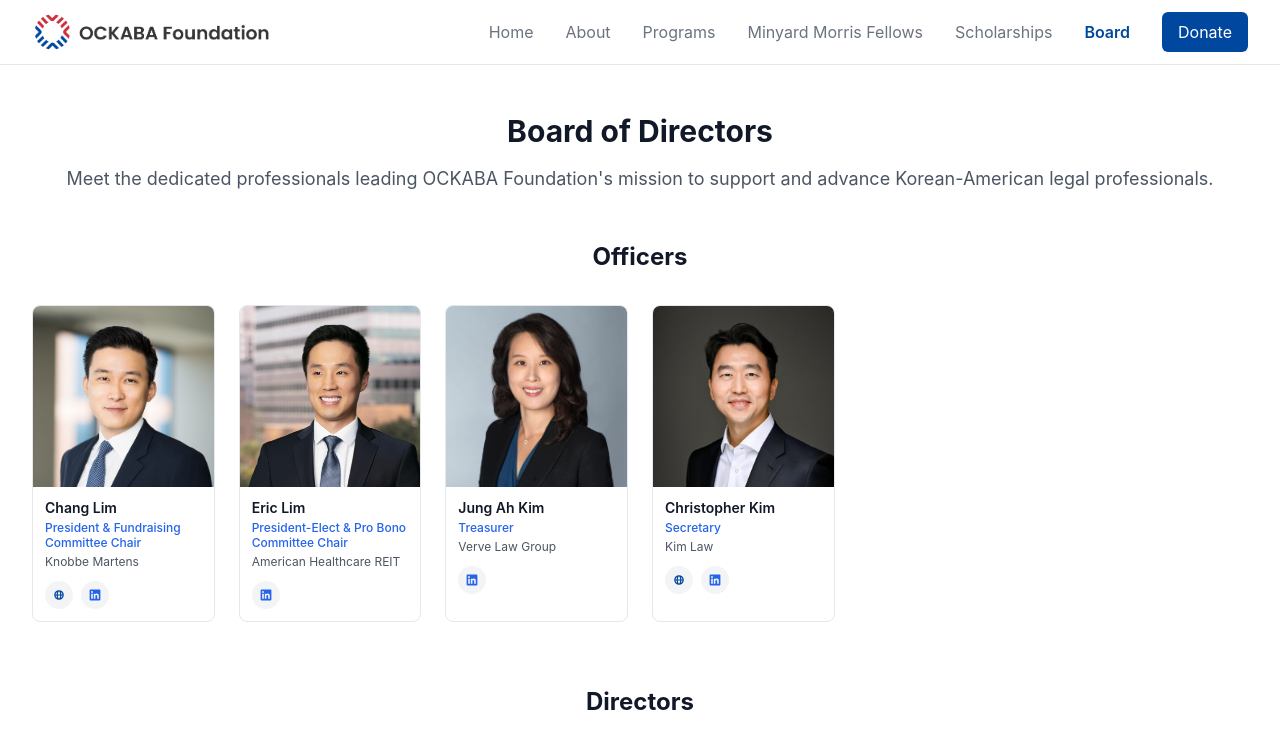
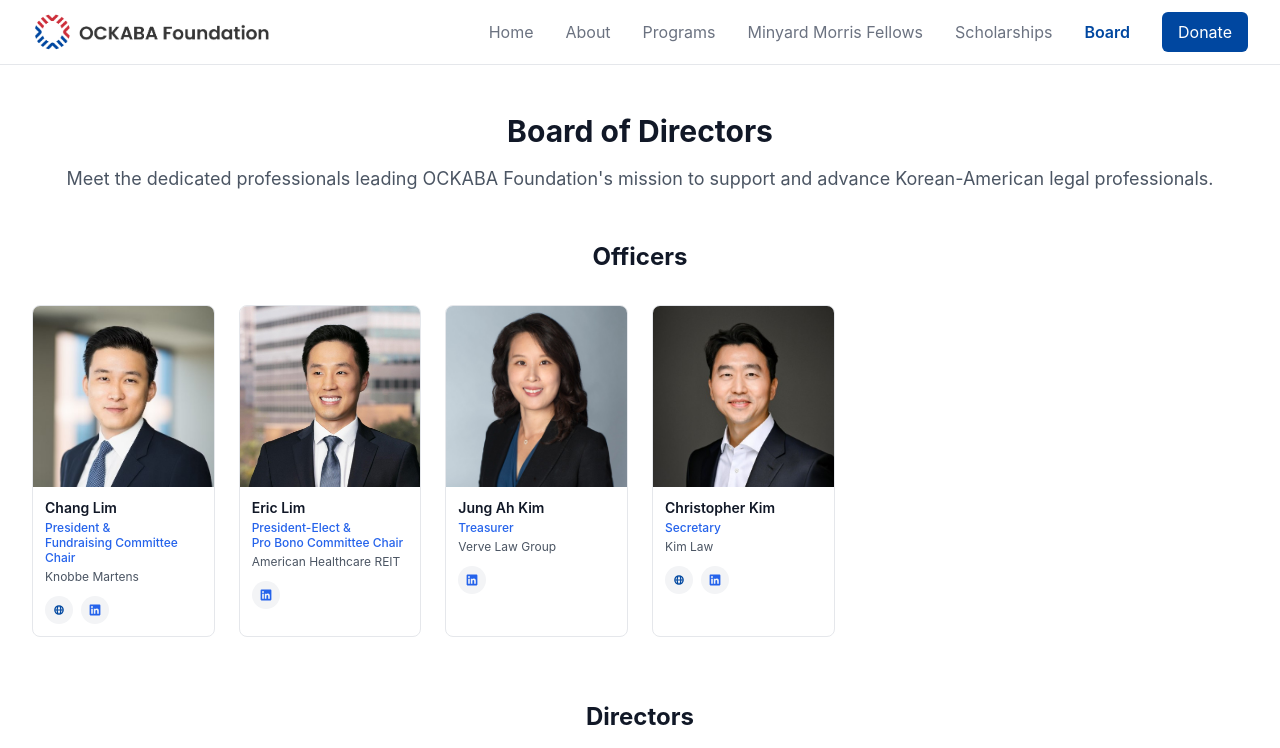
Before and after one commit to quadra2003/ockabaf, a Next.js app: page /board in a window 1280 px wide. Shown: the top 748 px of the page. Built offline with nearby package versions, Linux system fonts and the light colour scheme.

Commit message:
Update board.js

```diff
--- a/pages/board.js
+++ b/pages/board.js
@@ -2,8 +2,8 @@
 
 export default function Board() {
   const officers = [
-    { name: "Chang Lim", title: "President & Fundraising Committee Chair", affiliation: "Knobbe Martens", photo: "Chang.jpg", website: "https://www.knobbe.com/professionals/chang-lim/", linkedin: "https://www.linkedin.com/in/changsiklim/" },
-    { name: "Eric Lim", title: "President-Elect & Pro Bono Committee Chair", affiliation: "American Healthcare REIT", photo: "Eric.jpg", website: "", linkedin: "https://www.linkedin.com/in/eric-lim-01/" },
+    { name: "Chang Lim", title: "President &\nFundraising Committee Chair", affiliation: "Knobbe Martens", photo: "Chang.jpg", website: "https://www.knobbe.com/professionals/chang-lim/", linkedin: "https://www.linkedin.com/in/changsiklim/" },
+    { name: "Eric Lim", title: "President-Elect &\nPro Bono Committee Chair", affiliation: "American Healthcare REIT", photo: "Eric.jpg", website: "", linkedin: "https://www.linkedin.com/in/eric-lim-01/" },
     { name: "Jung Ah Kim", title: "Treasurer", affiliation: "Verve Law Group", photo: "JungAh.jpg", website: "", linkedin: "https://www.linkedin.com/in/jung-ah-kim-03044b218/" },
     { name: "Christopher Kim", title: "Secretary", affiliation: "Kim Law", photo: "Chris.jpg", website: "https://www.kimlawapc.com/about-christopher-kim/", linkedin: "https://www.linkedin.com/in/christopher-t-kim/" }
   ]
@@ -46,7 +46,7 @@
           {member.name}
         </h3>
         {isOfficer && member.title && (
-          <p className="text-xs text-blue-600 font-medium mb-1 leading-tight">
+          <p className="text-xs text-blue-600 font-medium mb-1 leading-tight whitespace-pre-line">
             {member.title}
           </p>
         )}
```
